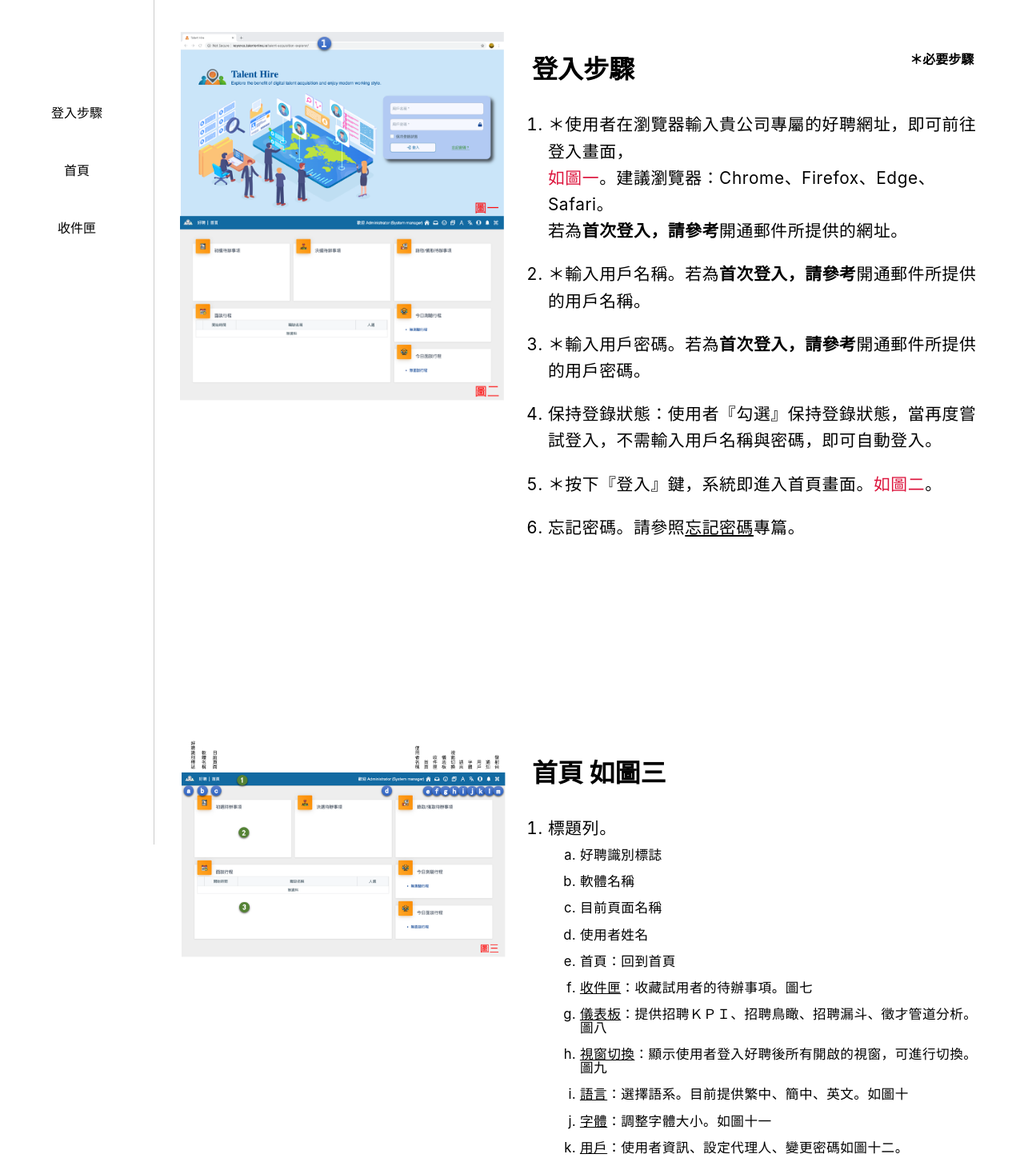
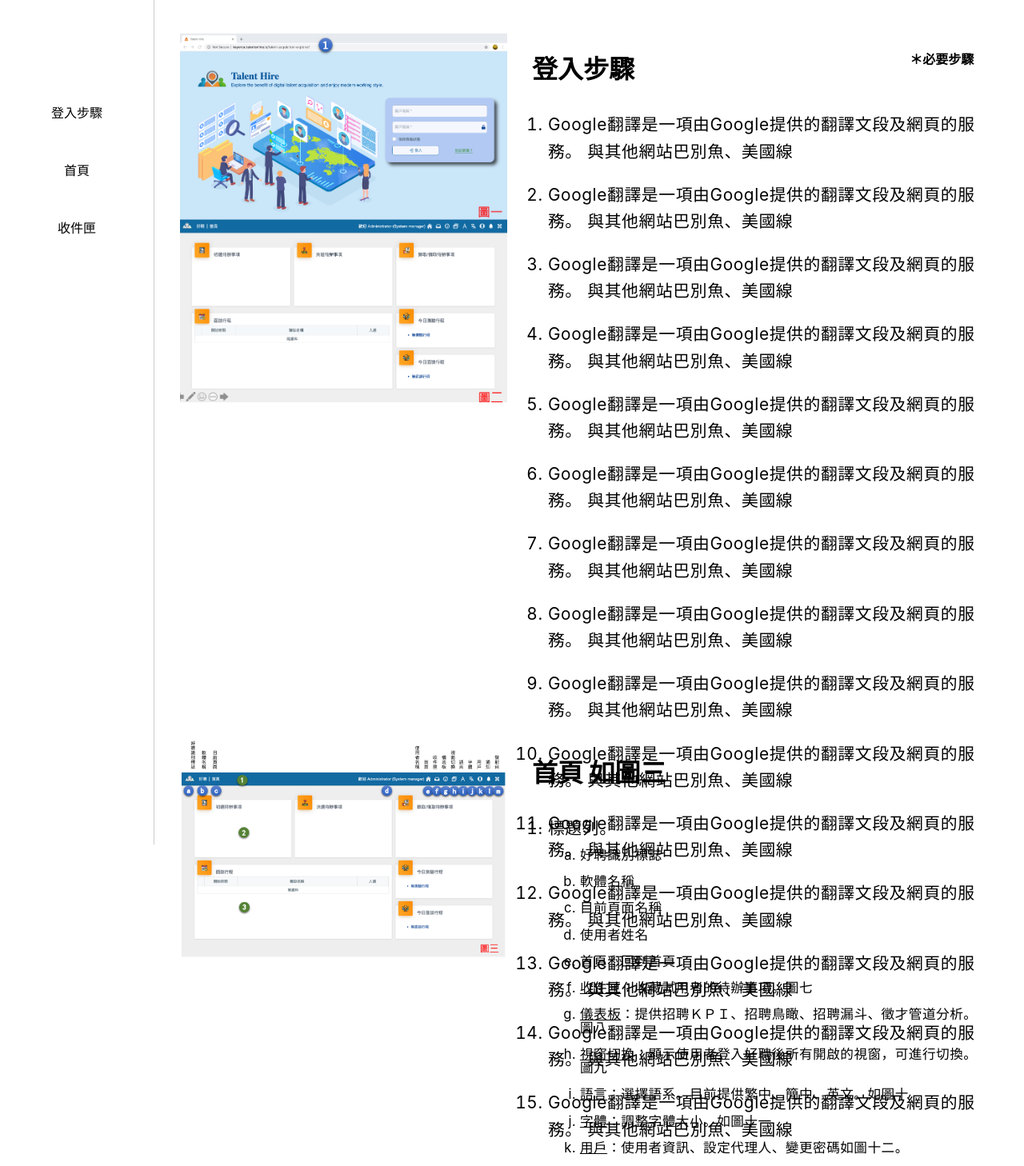
Before and after one commit to yuchehsieh/taf-handbook, a React (Create React App) app: page / in a window 1280 px wide. Shown: the top 1458 px of the page at 80% size. Built offline with nearby package versions, Linux system fonts and the light colour scheme.

Commit message:
replace with high-quality image and test the max-words in one page

```diff
--- a/src/App.js
+++ b/src/App.js
@@ -6,6 +6,8 @@ import {Link, DirectLink, Element, Events, animateScroll as scroll, scrollSpy, s
 import img_login_progress from './images/login-process.png';
 import img_dashboard from './images/dashbaord.png';
 import img_inbox from './images/inbox.png';
+
+import login from './images/login.png';
 
 
 class App extends Component {
@@ -33,14 +35,14 @@ class App extends Component {
                 <body className="App-body">
 
                 <Element className="Chapter" name="login-progress">
-                    <div className="Chapter-image"
-                         style={{
-                             background: `url(${img_login_progress})`,
-                             backgroundSize: 'contain',
-                             backgroundRepeat: 'no-repeat'
-                         }}
+                    <div
+                        className="Chapter-image"
+                        style={{
+                            background: `url(${login})`,
+                            backgroundSize: 'contain',
+                            backgroundRepeat: 'no-repeat'
+                        }}
                     />
-
                     <div className="Chapter-body">
 
                         <div className="Chapter-body-title-group">
@@ -49,30 +51,79 @@ class App extends Component {
                         </div>
 
                         <ul className="first-layer">
+                            {/*<li>*/}
+                            {/*    ＊使用者在瀏覽器輸入貴公司專屬的好聘網址，即可前往登入畫面，<br/><span className="Text-red">如圖一</span>。建議瀏覽器：Chrome、Firefox、Edge、Safari。<br/>若為*/}
+                            {/*    <span className="Text-bold">首次登入，請參考</span>開通郵件所提供的網址。*/}
+                            {/*</li>*/}
+
+                            {/*<li>*/}
+                            {/*    ＊輸入用戶名稱。若為<span className="Text-bold">首次登入，請參考</span>開通郵件所提供的用戶名稱。*/}
+                            {/*</li>*/}
+
+                            {/*<li>*/}
+                            {/*    ＊輸入用戶密碼。若為<span className="Text-bold">首次登入，請參考</span>開通郵件所提供的用戶密碼。*/}
+                            {/*</li>*/}
+
+                            {/*<li>*/}
+                            {/*    保持登錄狀態：使用者『勾選』保持登錄狀態，當再度嘗試登入，不需輸入用戶名稱與密碼，即可自動登入。*/}
+                            {/*</li>*/}
+
+                            {/*<li>*/}
+                            {/*    ＊按下『登入』鍵，系統即進入首頁畫面。<span className="Text-red">如圖二</span>。*/}
+                            {/*</li>*/}
+
+                            {/*<li>*/}
+                            {/*    忘記密碼。請參照<span className="Text-underline">忘記密碼</span>專篇。*/}
+                            {/*</li>*/}
+
                             <li>
-                                ＊使用者在瀏覽器輸入貴公司專屬的好聘網址，即可前往登入畫面，<br/><span className="Text-red">如圖一</span>。建議瀏覽器：Chrome、Firefox、Edge、Safari。<br/>若為
-                                <span className="Text-bold">首次登入，請參考</span>開通郵件所提供的網址。
+                                Google翻譯是一項由Google提供的翻譯文段及網頁的服務。 與其他網站巴別魚、美國線
+                            </li>
+                            <li>
+                                Google翻譯是一項由Google提供的翻譯文段及網頁的服務。 與其他網站巴別魚、美國線
+                            </li>
+                            <li>
+                                Google翻譯是一項由Google提供的翻譯文段及網頁的服務。 與其他網站巴別魚、美國線
+                            </li>
+                            <li>
+                                Google翻譯是一項由Google提供的翻譯文段及網頁的服務。 與其他網站巴別魚、美國線
+                            </li>
+                            <li>
+                                Google翻譯是一項由Google提供的翻譯文段及網頁的服務。 與其他網站巴別魚、美國線
+                            </li>
+                            <li>
+                                Google翻譯是一項由Google提供的翻譯文段及網頁的服務。 與其他網站巴別魚、美國線
+                            </li>
+                            <li>
+                                Google翻譯是一項由Google提供的翻譯文段及網頁的服務。 與其他網站巴別魚、美國線
+                            </li>
+                            <li>
+                                Google翻譯是一項由Google提供的翻譯文段及網頁的服務。 與其他網站巴別魚、美國線
+                            </li>
+                            <li>
+                                Google翻譯是一項由Google提供的翻譯文段及網頁的服務。 與其他網站巴別魚、美國線
+                            </li>
+                            <li>
+                                Google翻譯是一項由Google提供的翻譯文段及網頁的服務。 與其他網站巴別魚、美國線
+                            </li>
+                            <li>
+                                Google翻譯是一項由Google提供的翻譯文段及網頁的服務。 與其他網站巴別魚、美國線
+                            </li>
+                            <li>
+                                Google翻譯是一項由Google提供的翻譯文段及網頁的服務。 與其他網站巴別魚、美國線
+                            </li>
+                            <li>
+                                Google翻譯是一項由Google提供的翻譯文段及網頁的服務。 與其他網站巴別魚、美國線
+                            </li>
+                            <li>
+                                Google翻譯是一項由Google提供的翻譯文段及網頁的服務。 與其他網站巴別魚、美國線
+                            </li>
+                            <li>
+                                Google翻譯是一項由Google提供的翻譯文段及網頁的服務。 與其他網站巴別魚、美國線
                             </li>
 
-                            <li>
-                                ＊輸入用戶名稱。若為<span className="Text-bold">首次登入，請參考</span>開通郵件所提供的用戶名稱。
-                            </li>
 
-                            <li>
-                                ＊輸入用戶密碼。若為<span className="Text-bold">首次登入，請參考</span>開通郵件所提供的用戶密碼。
-                            </li>
 
-                            <li>
-                                保持登錄狀態：使用者『勾選』保持登錄狀態，當再度嘗試登入，不需輸入用戶名稱與密碼，即可自動登入。
-                            </li>
-
-                            <li>
-                                ＊按下『登入』鍵，系統即進入首頁畫面。<span className="Text-red">如圖二</span>。
-                            </li>
-
-                            <li>
-                                忘記密碼。請參照<span className="Text-underline">忘記密碼</span>專篇。
-                            </li>
                         </ul>
                     </div>
                 </Element>
```
Also changed, not shown: public/images/login.png (added), src/images/login.png (added).
